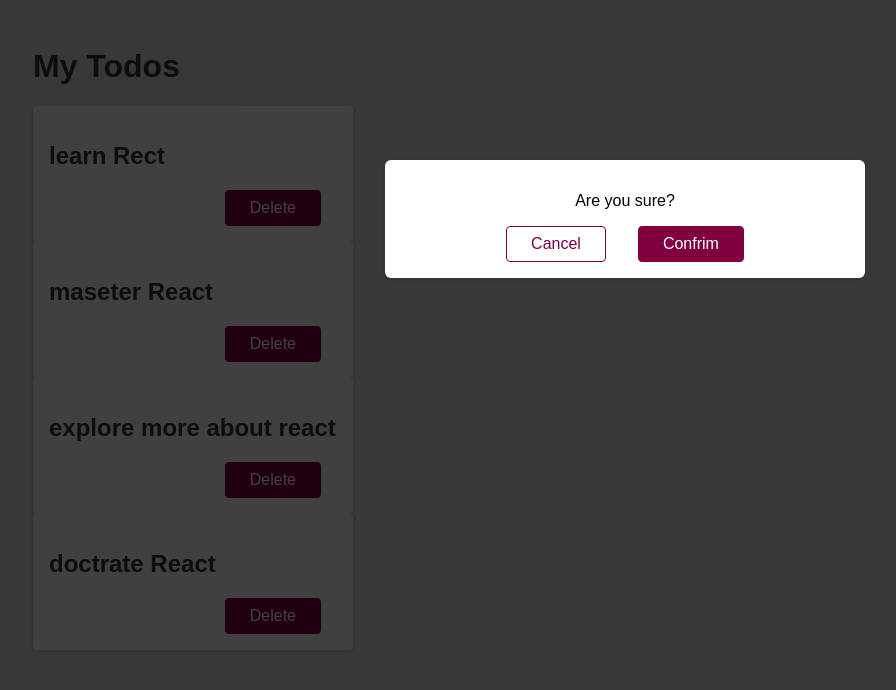
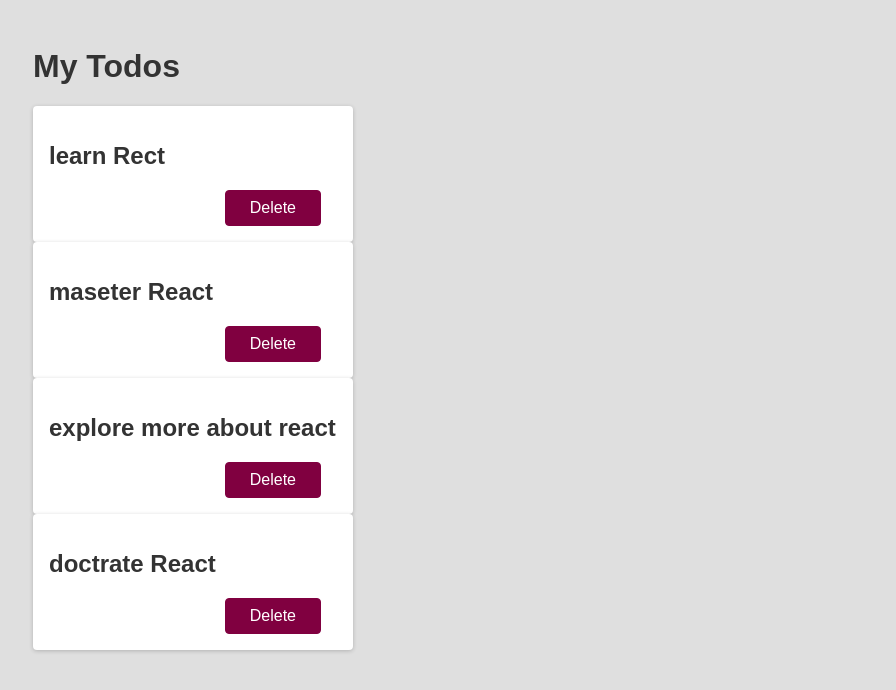
Before and after one commit to moin2672/my-reactapp, a React (Create React App) app: page / in a window 1280 px wide. Shown: the top 690 px of the page, without its empty margins (15-911 px from the left). Built offline with nearby package versions, Linux system fonts and the light colour scheme.

Commit message:
6. Introducing State

```diff
--- a/src/App.js
+++ b/src/App.js
@@ -1,6 +1,4 @@
 import Todo from './components/Todo'
-import Modal from './components/Modal'
-import Backdrop from './components/Backdrop'
 
 function App() {
   return (
@@ -10,8 +8,6 @@
         <Todo text="maseter React" />
         <Todo text="explore more about react" />
         <Todo text="doctrate React" />
-        <Modal />
-        <Backdrop />
     </div>
   );
 }
--- a/src/components/Todo.js
+++ b/src/components/Todo.js
@@ -1,7 +1,13 @@
+import { useState } from "react";
+import Backdrop from "./Backdrop";
+import Modal from "./Modal";
+
 function Todo(props) {
-    function deleteHandler(){
-        return alert(`Do you want to delete '${props.text}'?`)
-    }
+  const [modalIsOpen, setModalIsOpen] = useState(false);
+
+  function deleteHandler() {
+    setModalIsOpen(true);
+  }
   return (
     <div className="card">
       <h2>{props.text}</h2>
@@ -10,6 +16,8 @@
           Delete
         </button>
       </div>
+    { modalIsOpen && <Modal /> }
+    { modalIsOpen && <Backdrop /> }
     </div>
   );
 }
```
